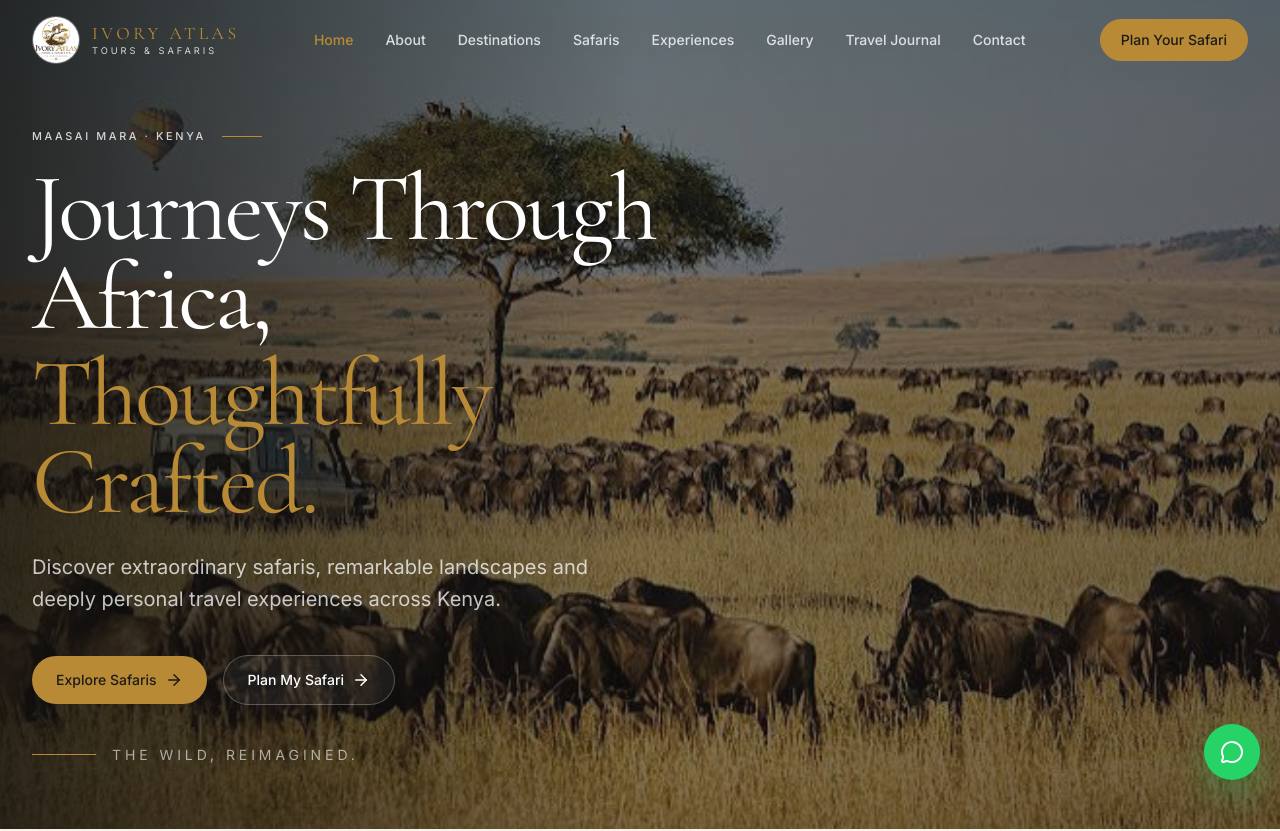
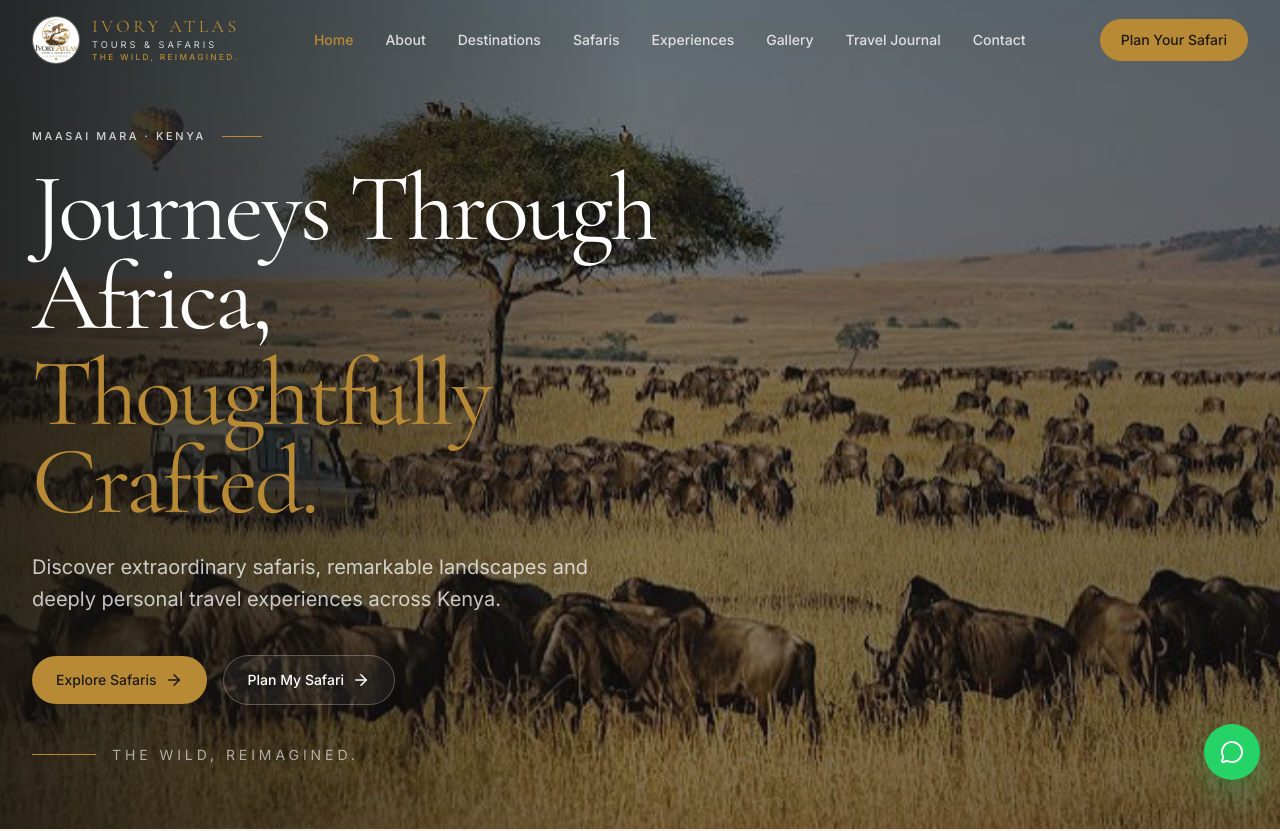
Before and after one commit to Morrisngugi/Safaris-app, a Next.js app: page / in a window 1280 px wide. Shown: the top 831 px of the page. Built offline with nearby package versions, Linux system fonts and the light colour scheme.

Commit message:
feat: enhance site header with improved logo and tagline presentation

```diff
--- a/src/components/layout/site-header.tsx
+++ b/src/components/layout/site-header.tsx
@@ -40,8 +40,8 @@ export function SiteHeader() {
     <header className={`fixed inset-x-0 top-0 z-50 transition-all duration-300 ${headerClasses}`}>
       <div className="mx-auto max-w-[1400px] px-4 sm:px-6 lg:px-8">
         <div className="flex h-20 items-center justify-between gap-6">
-          <Link href="/" onClick={() => setIsOpen(false)} className="flex items-center gap-3" aria-label="Ivory Atlas home">
-            <div className="relative h-12 w-12 overflow-hidden rounded-full border border-white/20 bg-white/10 backdrop-blur-sm">
+          <Link href="/" onClick={() => setIsOpen(false)} className="flex min-w-0 items-center gap-3" aria-label="Ivory Atlas home">
+            <div className="relative h-12 w-12 shrink-0 overflow-hidden rounded-full border border-white/20 bg-white/10 backdrop-blur-sm">
               <Image
                 src="/brand/logo.jpg"
                 alt="Ivory Atlas logo"
@@ -50,9 +50,12 @@ export function SiteHeader() {
                 className="object-cover"
               />
             </div>
-            <div className="leading-none">
+            <div className="min-w-0 leading-none">
               <div className="font-serif text-[1.1rem] tracking-[0.2em] text-[var(--color-gold)]">IVORY ATLAS</div>
               <div className={`mt-1 text-[0.58rem] uppercase tracking-[0.32em] ${mutedTextClass}`}>Tours & Safaris</div>
+              <div className="mt-1 text-[0.44rem] font-medium uppercase tracking-[0.28em] text-[var(--color-gold)] sm:text-[0.52rem]">
+                THE WILD, REIMAGINED.
+              </div>
             </div>
           </Link>
 
```
